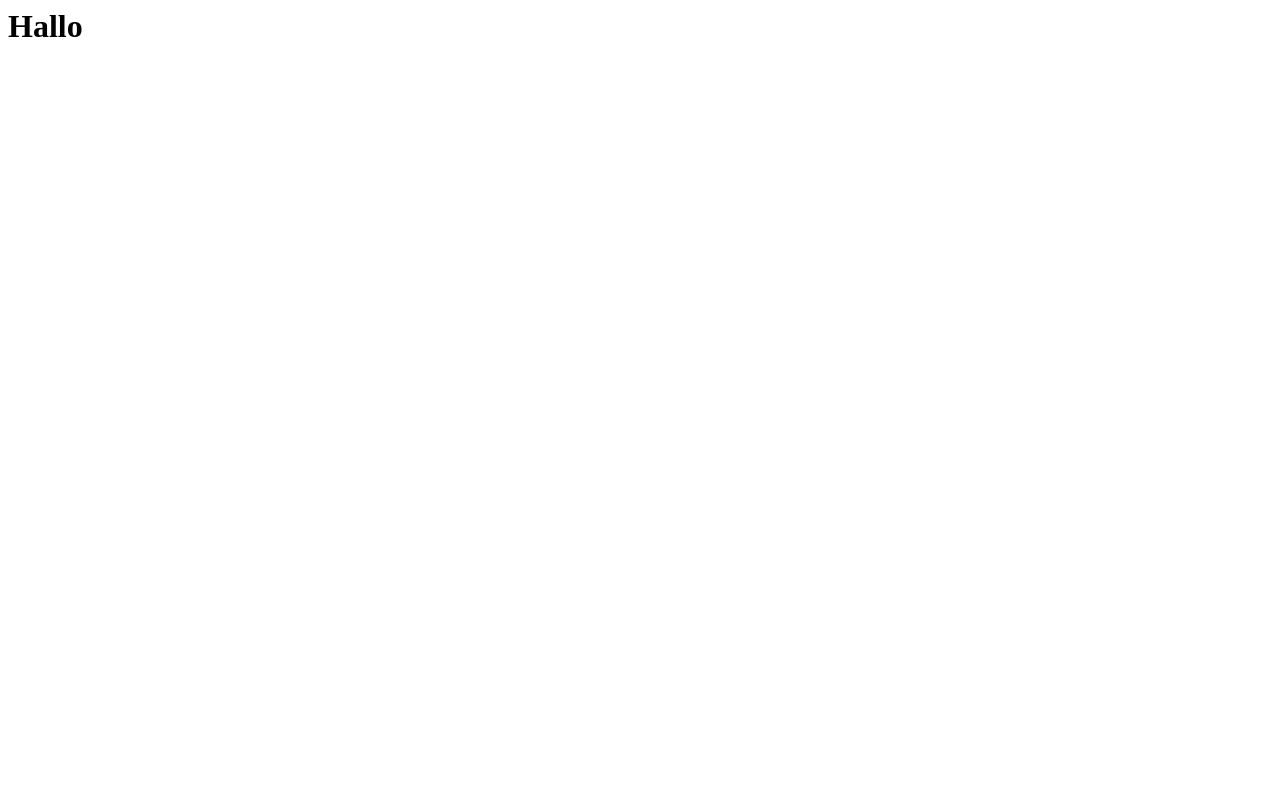
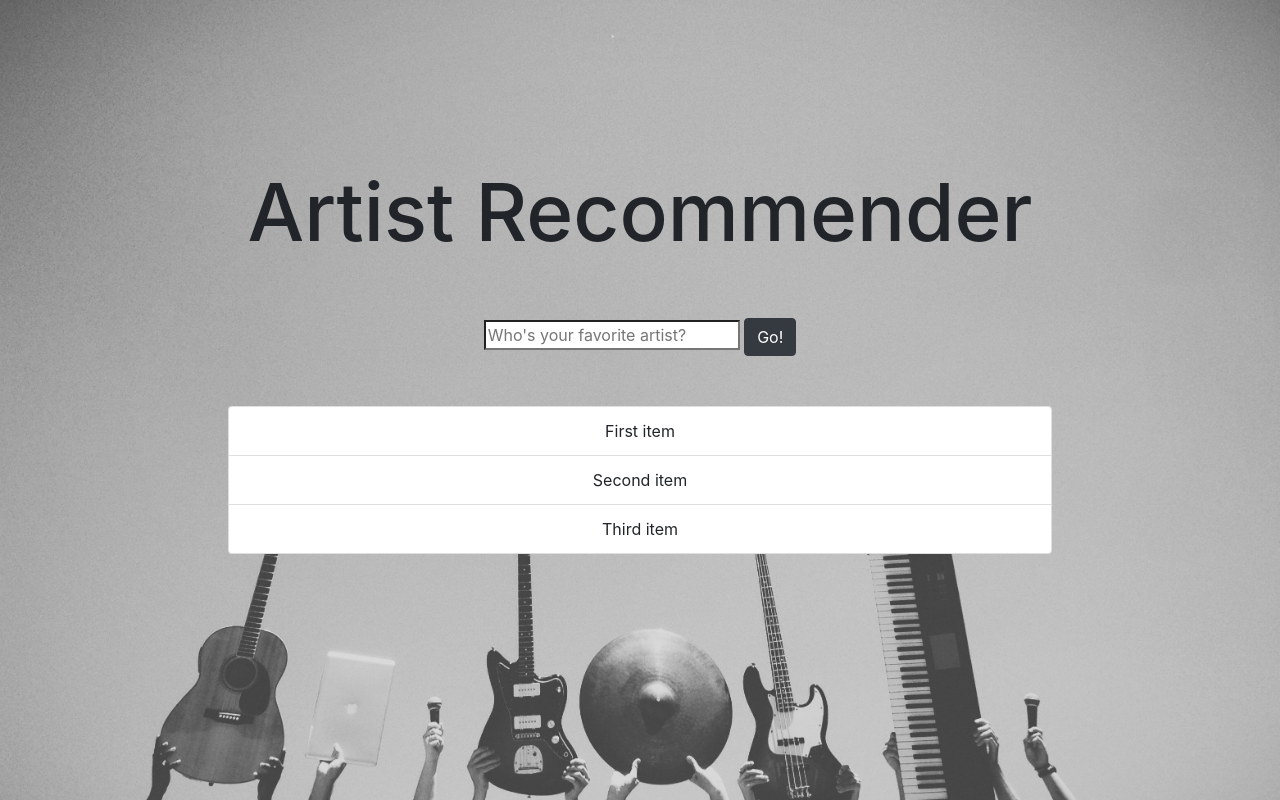
Before and after one commit to denmei/music-recommender, a Django app: page /recommender/ in a window 1280 px wide. Before the commit the page is almost empty. Run offline with Django 3.2, Linux system fonts and the light colour scheme; some libraries are stand-ins or nearby versions.

Commit message:
HTML and css ok.

```diff
--- a/last_fm_recommender/settings.py
+++ b/last_fm_recommender/settings.py
@@ -121,4 +121,6 @@ USE_TZ = True
 # Static files (CSS, JavaScript, Images)
 # https://docs.djangoproject.com/en/2.1/howto/static-files/
 
+STATIC_ROOT = os.path.join(BASE_DIR, 'staticfiles')
+
 STATIC_URL = '/static/'
--- /dev/null
+++ b/recommender_app/static/recommender_app/css/style.css
@@ -0,0 +1,26 @@
+#main {
+    height: 100vh;
+    text-align: center;
+}
+
+#main-content {
+    position: relative;
+    top: 40%;
+    transform: translateY(-40%);
+    text-align: center;
+}
+
+h1 {
+    font-size: 5em!important;
+}
+
+#main {
+    background: url(../images/background.jpg);
+    background-size: cover;
+    background-repeat: no-repeat;
+    background-position: center;
+}
+
+#search {
+    margin: 50px;
+}
--- a/recommender_app/templates/recommender_app/index.html
+++ b/recommender_app/templates/recommender_app/index.html
@@ -1 +1,57 @@
-<h1>Hallo</h1>
+<!doctype html>
+<html lang="en">
+  <head>
+    <!-- Required meta tags -->
+    <meta charset="utf-8">
+    <meta name="viewport" content="width=device-width, initial-scale=1, shrink-to-fit=no">
+
+      <!-- Style -->
+      {% load staticfiles %}
+    <link href="{% static 'recommender_app/css/style.css' %}" rel="stylesheet">
+
+    <!-- Bootstrap CSS -->
+    <link rel="stylesheet" href="https://maxcdn.bootstrapcdn.com/bootstrap/4.0.0/css/bootstrap.min.css" integrity="sha384-Gn5384xqQ1aoWXA+058RXPxPg6fy4IWvTNh0E263XmFcJlSAwiGgFAW/dAiS6JXm" crossorigin="anonymous">
+
+    <title>Music Recommender</title>
+  </head>
+  <body>
+
+    <section class="container-fluid" id="main">
+        <div id="main-content">
+            <h1>Artist Recommender</h1>
+            <div class="row">
+                <div class="col-2">
+                </div>
+                <div class="col-8">
+                    <form action="" id="search">
+                    <input type="search" class="form-control-lgc" placeholder="Who's your favorite artist?">
+                    <button class="btn btn-dark">Go!</button>
+                </form>
+                </div>
+                <div class="col-2">
+                </div>
+            </div>
+            <div class="row">
+                <div class="col-2">
+                </div>
+                <div class="col-8">
+                    <ul class="list-group" id="recommendations-list">
+                      <li class="list-group-item">First item</li>
+                      <li class="list-group-item">Second item</li>
+                      <li class="list-group-item">Third item</li>
+                    </ul>
+                </div>
+                <div class="col-2">
+                </div>
+            </div>
+        </div>
+    </section>
+
+    <!-- Optional JavaScript -->
+    <!-- jQuery first, then Popper.js, then Bootstrap JS -->
+    <script src="https://code.jquery.com/jquery-3.2.1.slim.min.js" integrity="sha384-KJ3o2DKtIkvYIK3UENzmM7KCkRr/rE9/Qpg6aAZGJwFDMVNA/GpGFF93hXpG5KkN" crossorigin="anonymous"></script>
+    <script src="https://cdnjs.cloudflare.com/ajax/libs/popper.js/1.12.9/umd/popper.min.js" integrity="sha384-ApNbgh9B+Y1QKtv3Rn7W3mgPxhU9K/ScQsAP7hUibX39j7fakFPskvXusvfa0b4Q" crossorigin="anonymous"></script>
+    <script src="https://maxcdn.bootstrapcdn.com/bootstrap/4.0.0/js/bootstrap.min.js" integrity="sha384-JZR6Spejh4U02d8jOt6vLEHfe/JQGiRRSQQxSfFWpi1MquVdAyjUar5+76PVCmYl" crossorigin="anonymous"></script>
+    <script src="{% static 'recommender_app/js/script.js' %}"></script>
+  </body>
+</html>
--- a/recommender_app/views.py
+++ b/recommender_app/views.py
@@ -1,7 +1,6 @@
 from django.http import JsonResponse
 from recommender_app.ml_model.recommender import get_artist_recommendations
 from django.shortcuts import render
-import json
 
 
 def artist_prediction(request):
```
Also changed, not shown: recommender_app/static/recommender_app/images/background.jpg (added), recommender_app/static/recommender_app/js/script.js (added).
